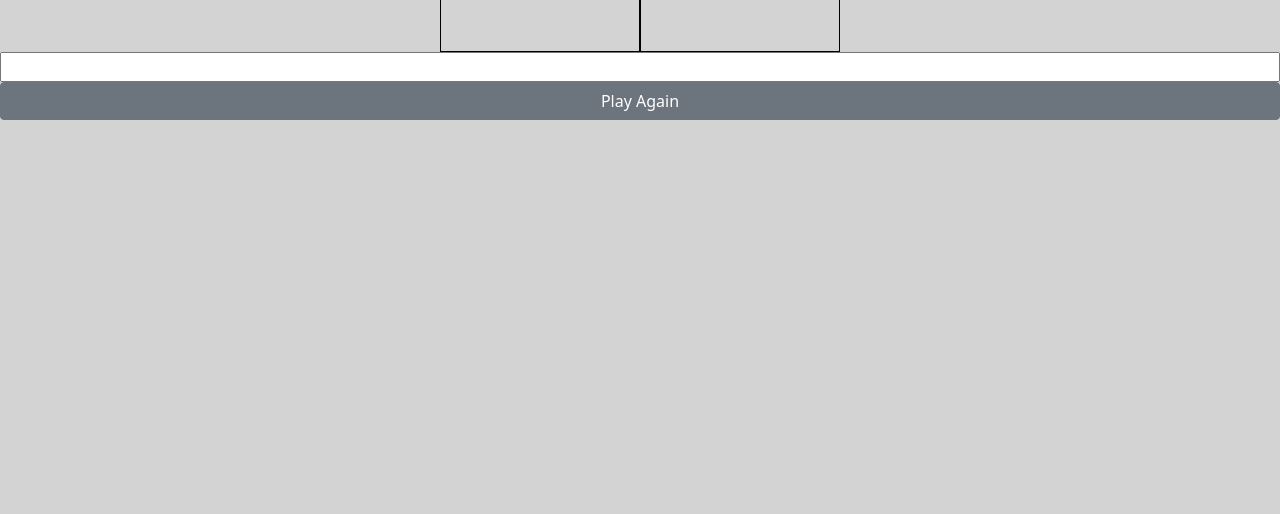
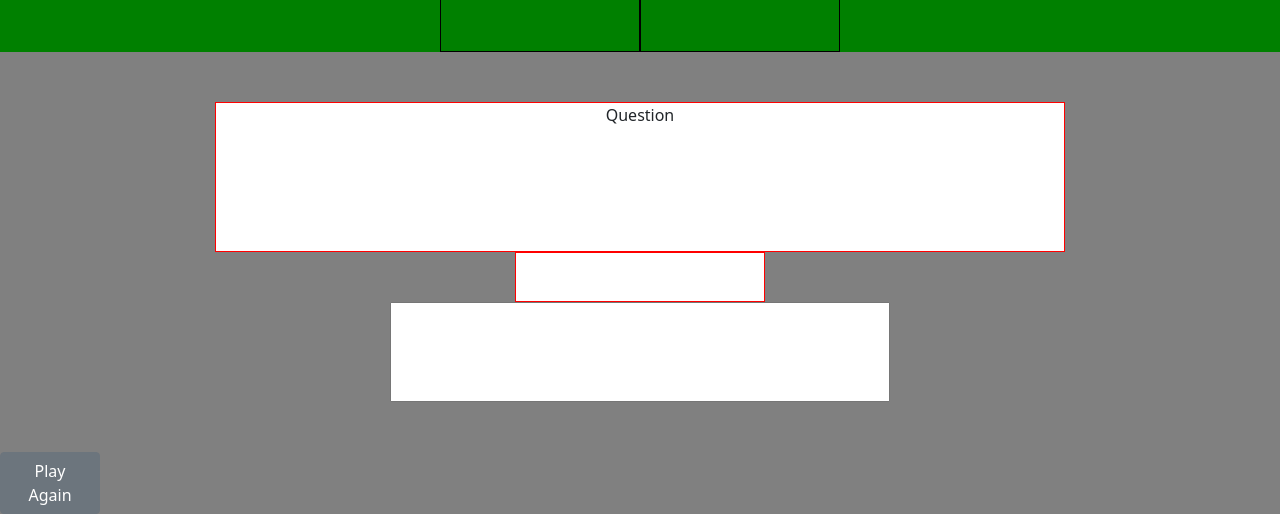
Before and after one commit to IPREM1ERI/know-your-pop, a plain HTML site: page index.html in a window 1280 px wide. Shown: the part 324-838 px from the top of the page. Before the commit the page ends 800 px from the top, so only its background shows below. Drawn offline with nearby package versions, Linux system fonts and the light colour scheme.

Commit message:
adjust the layout of the question, score and answer displays

```diff
--- a/css/style.css
+++ b/css/style.css
@@ -12,7 +12,7 @@ html {
 }
 
 body {
-  background-color: lightgray;
+  background-color: gray;
   margin: 0;
   height: 100vh;
   display: flex;
@@ -21,6 +21,7 @@ body {
 
 section.board {
   display: grid;
+  background-color: green;
   grid-template-rows: repeat(2, 20vmin);
   grid-template-columns: repeat(2, 25vmin);
   grid-gap: 0vmin;
@@ -30,13 +31,52 @@ section.board {
 div.board-space {
   border: 1px solid black;
   font-size: 8vmin;
+  font-size: 24px;
+  text-align: center;
+}
+
+section.container {
+  display: flex;
+  flex-direction: column;
+  justify-content: space-between;
+  padding: 50px;
+}
+#question-space {
+  width: 850px;
+  height: 150px;
+  margin: auto;
+  justify-content: center;
+  text-align: center;
+  background-color: white;
+  border: 1px solid red;
+}
+
+#answer-box {
+  width: 500px;
+  height: 100px;
+  margin: auto;
+
+  justify-content: center;
+  text-align: center;
+  font-size: 48px;
+}
+
+
+
+#score-display {
+  width: 250px;
+  height: 50px;
+  margin: auto;
+  justify-content: center;
+  text-align: center;
+  font-size: 48px;
+  background-color: white;
+  border: 1px solid red;
+}
+
+button {
+  display: flex;
+  width: 100px;
   justify-content: center;
 
-div > '#question-space' {
-  border: 1px solid blue;
-  width: 300px;
-  height: 150px;
-  font-size: 8vmin;
-  text-align: center;
-  vertical-align: middle;
 }
--- a/index.html
+++ b/index.html
@@ -27,9 +27,12 @@
 		<div id="cat2" class="board-space">SPORTS</div>
 		<div id="cat3" class="board-space">MUSIC</div>
   </section>
-  <div id="question-space"></div>
-  <input type="text" id="answer-box">
-  <div id="user-input"></div>
+  <section class="container">
+    <div id="question-space">Question</div>
+    <div id="score-display"></div>
+    <input type="text" id="answer-box">
+    <div id="user-input"></div>
+  </section>
   <button id="reset-button" type="reset" class="btn btn-secondary">Play Again</button>
   </body>
 </html>
```
